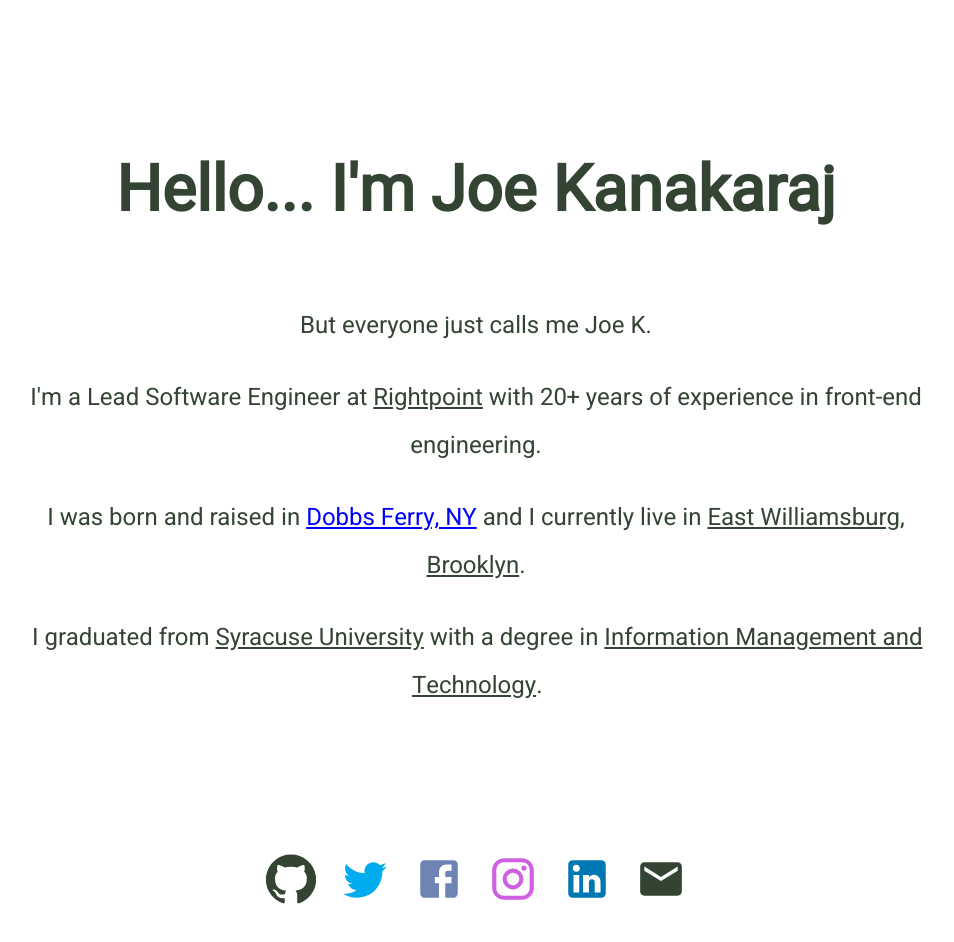
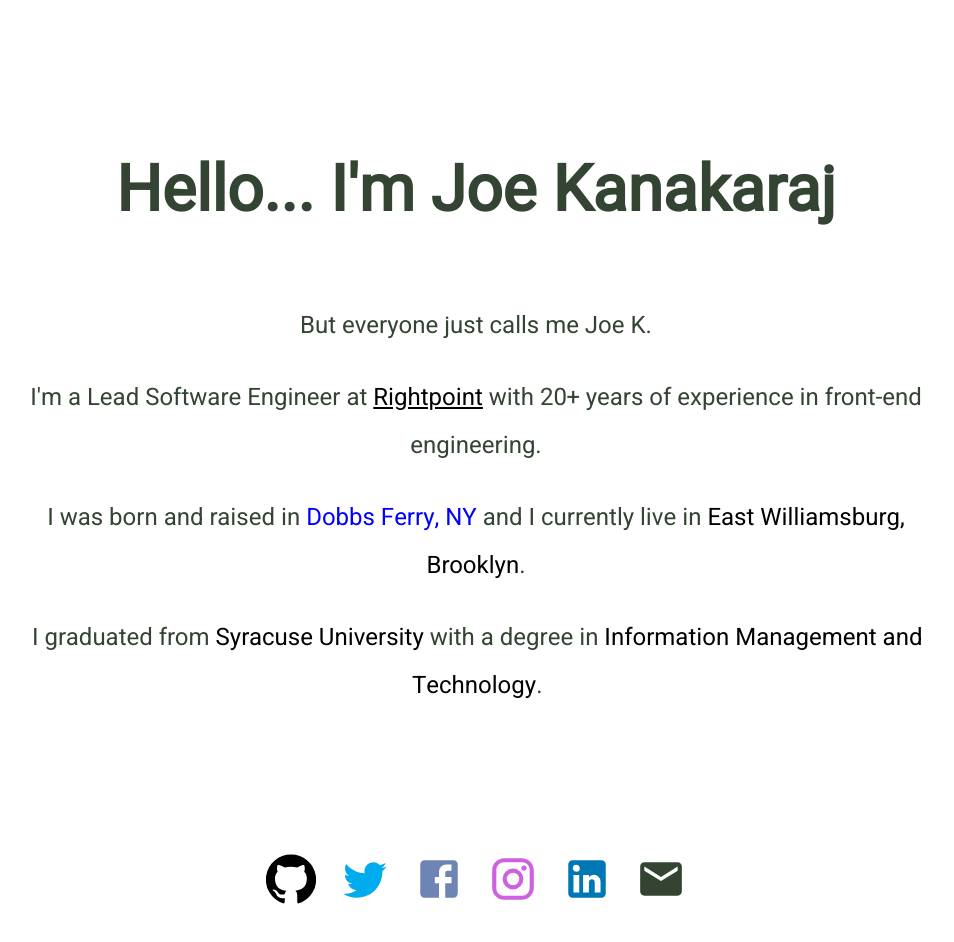
Before and after one commit to gr8fuljoe5/gr8fuljoe5.github.io, a Next.js app: page / in a window 1280 px wide. Shown: the top 942 px of the page, without its empty margins (164-1118 px from the left). Built offline with nearby package versions, Linux system fonts and the light colour scheme.

Commit message:
color updates

```diff
--- a/pages/index.js
+++ b/pages/index.js
@@ -106,7 +106,11 @@ export default function Home() {
                   variants={PARAGRAPH_REVERSE}
                 >
                   I'm a Lead Software Engineer at{' '}
-                  <a href="http://www.rightpoint.com" target="_blank">
+                  <a
+                    href="http://www.rightpoint.com"
+                    target="_blank"
+                    className={styles.rp}
+                  >
                     Rightpoint
                   </a>{' '}
                   with 20+ years of experience in front-end engineering.
--- a/styles/Home.module.css
+++ b/styles/Home.module.css
@@ -37,9 +37,7 @@
 
 }
 
-.container a {color: rp_primary; text-decoration: underline;  text-decoration-color: rp_secondary;}
-.container a:hover {color: rp_secondary; text-decoration: underline;  text-decoration-color:rp_tertiary;
-  background-color: rp_primary;}
+.container a {color: black;}
 
 .main {
   padding: 5rem 0;
@@ -72,6 +70,10 @@
 }
 
 /*LINKS*/
+
+a.rp {color: rp_primary; text-decoration: underline;  text-decoration-color: rp_secondary;}
+a.rp:hover {color: rp_secondary; text-decoration: underline;  text-decoration-color:rp_tertiary;
+  background-color: rp_primary;}
 
 a.yankees {
   color: nyy_primary;
```
